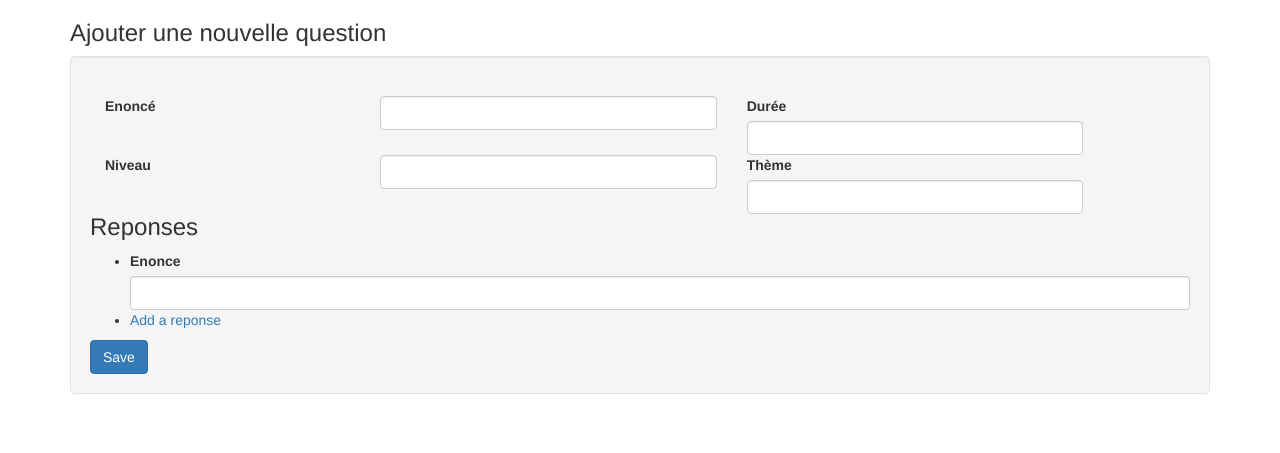
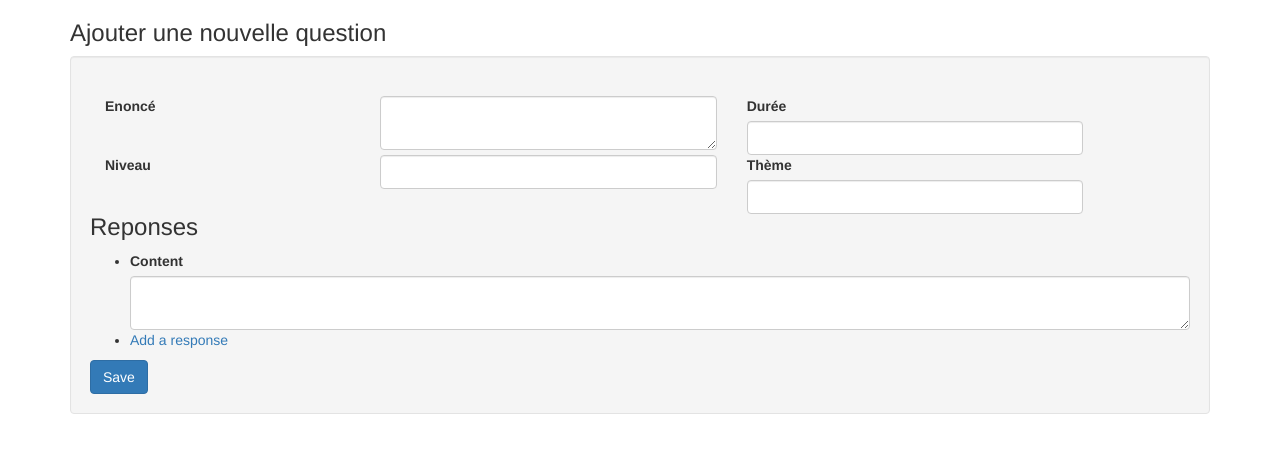
Before and after one commit to rabdelaziz/cl_mind, a Symfony app: template src/AppBundle/Resources/views/Question/add.html.twig in a window 1280 px wide. Shown: the top 453 px of the page. Run offline with Twig, Linux system fonts and the light colour scheme; the template is opened without the code that fills it: most values are stand-ins (such as "Sample title", 1, 10 or a date in 2020); form fields are guessed from the names that the template uses; some libraries are stand-ins or nearby versions.

Commit message:
[REFACTOR] Renommage des champs enonce et duree

```diff
--- a/src/AppBundle/Controller/QuestionController.php
+++ b/src/AppBundle/Controller/QuestionController.php
@@ -11,7 +11,6 @@ class QuestionController extends Controller
 {
     public function indexAction()
     {
-
         $repository = $this->getDoctrine()
             ->getManager()
             ->getRepository('AppBundle:Question');
--- a/src/AppBundle/Form/ReponseType.php
+++ b/src/AppBundle/Form/ResponseType.php
@@ -6,7 +6,7 @@ use Symfony\Component\Form\AbstractType;
 use Symfony\Component\Form\FormBuilderInterface;
 use Symfony\Component\OptionsResolver\OptionsResolver;
 
-class ReponseType extends AbstractType
+class ResponseType extends AbstractType
 {
     /**
      * @param FormBuilderInterface $builder
@@ -15,7 +15,7 @@ class ReponseType extends AbstractType
     public function buildForm(FormBuilderInterface $builder, array $options)
     {
         $builder
-            ->add('enonce')
+            ->add('content')
             ->add('correct');
     }
 
@@ -25,7 +25,7 @@ class ReponseType extends AbstractType
     public function configureOptions(OptionsResolver $resolver)
     {
         $resolver->setDefaults(array(
-            'data_class' => 'AppBundle\Entity\Reponse'
+            'data_class' => 'AppBundle\Entity\Response'
         ));
     }
 }
--- a/src/AppBundle/Resources/views/Question/add.html.twig
+++ b/src/AppBundle/Resources/views/Question/add.html.twig
@@ -8,12 +8,12 @@
         {{ form_start(form, {'attr': {'class': 'form-horizontal'}}) }}
             {# render the task's only field: description #}
             <div class="form-group">
-                {{ form_label(form.enonce, "Enoncé", {'label_attr': {'class': 'col-sm-3 control-label'}}) }}
-                {{ form_errors(form.enonce) }}
+                {{ form_label(form.content, "Enoncé", {'label_attr': {'class': 'col-sm-3 control-label'}}) }}
+                {{ form_errors(form.content) }}
 
                 <div class="col-sm-4">
                     {# Génération de l'input. #}
-                    {{ form_widget(form.enonce, {'attr': {'class': 'form-control'}}) }}
+                    {{ form_widget(form.content, {'attr': {'class': 'form-control'}}) }}
                 </div>
             </div>
 
@@ -29,12 +29,12 @@
             </div>
             <div class="form-group">
 
-                {{ form_label(form.niveau, "Niveau", {'label_attr': {'class': 'col-sm-3 control-label'}}) }}
-                {{ form_errors(form.niveau) }}
+                {{ form_label(form.level, "Niveau", {'label_attr': {'class': 'col-sm-3 control-label'}}) }}
+                {{ form_errors(form.level) }}
 
                 <div class="col-sm-4">
                     {# Génération de l'input. #}
-                    {{ form_widget(form.niveau, {'attr': {'class': 'form-control'}}) }}
+                    {{ form_widget(form.level, {'attr': {'class': 'form-control'}}) }}
                 </div>
             </div>
             <div class="form-group">
@@ -48,10 +48,10 @@
             </div>
 
             <h3>Reponses</h3>
-            <ul class="reponses" data-prototype="{{ form_widget(form.reponses.vars.prototype)|e('html_attr') }}">
+            <ul class="responses" data-prototype="{{ form_widget(form.responses.vars.prototype)|e('html_attr') }}">
                 {# iterate over each existing tag and render its only field: name #}
-                {% for reponse in form.reponses %}
-                    <li>{{ form_row(reponse.enonce) }}</li>
+                {% for response in form.responses %}
+                    <li>{{ form_row(response.content) }}</li>
                 {% endfor %}
             </ul>
 
@@ -68,15 +68,15 @@
     var $collectionHolder;
 
     // setup an "add a tag" link
-    var $addTagLink = $('<a href="#" class="add_tag_link">Add a reponse</a>');
+    var $addTagLink = $('<a href="#" class="add_tag_link">Add a response</a>');
     var $newLinkLi = $('<li></li>').append($addTagLink);
 
     jQuery(document).ready(function() {
 
-        // Get the ul that holds the collection of reponse
-        var $collectionHolder = $('ul.reponses');
+        // Get the ul that holds the collection of response
+        var $collectionHolder = $('ul.responses');
 
-        // add the "add a tag" anchor and li to the reponses ul
+        // add the "add a tag" anchor and li to the responses ul
         $collectionHolder.append($newLinkLi);
 
         // count the current form inputs we have (e.g. 2), use that as the new
@@ -112,12 +112,12 @@
         var $newFormLi = $('<li></li>').append(newForm);
 
         // also add a remove button, just for this example
-        $newFormLi.append('<a href="#" class="remove-reponse">x</a>');
+        $newFormLi.append('<a href="#" class="remove-response">x</a>');
 
         $newLinkLi.before($newFormLi);
 
         // handle the removal, just for this example
-        $('.remove-reponse').click(function(e) {
+        $('.remove-response').click(function(e) {
             e.preventDefault();
 
             $(this).parent().remove();
--- a/src/AppBundle/Resources/views/Question/index.html.twig
+++ b/src/AppBundle/Resources/views/Question/index.html.twig
@@ -24,12 +24,12 @@
             <th scope="row"></th>
             <td>
                 <a href="{{ path('question_view', { 'id': question.id }) }}">
-                    {{ question.enonce }}
+                    {{ question.content }}
                 </a>
             </td>
-            <td>{{ question.niveau.nom }}</td>
+            <td>{{ question.level.name }}</td>
             <td>{{ question.topic.name }}</td>
-            <td>{{ question.duree }}</td>
+            <td>{{ question.duration }}</td>
             <td>
                 <a href="{{ path('question_edit', { 'id': question.id }) }}">
                     <img src="{{asset('images/clevermind/edit.png')}}" class="img-responsive"/>
```
Also changed, not shown: src/AppBundle/Form/QuestionType.php (+8 -10 lines), src/AppBundle/Resources/views/Question/edit.html.twig (+13 -13 lines), src/AppBundle/Resources/views/Question/view.html.twig (+9 -9 lines).
